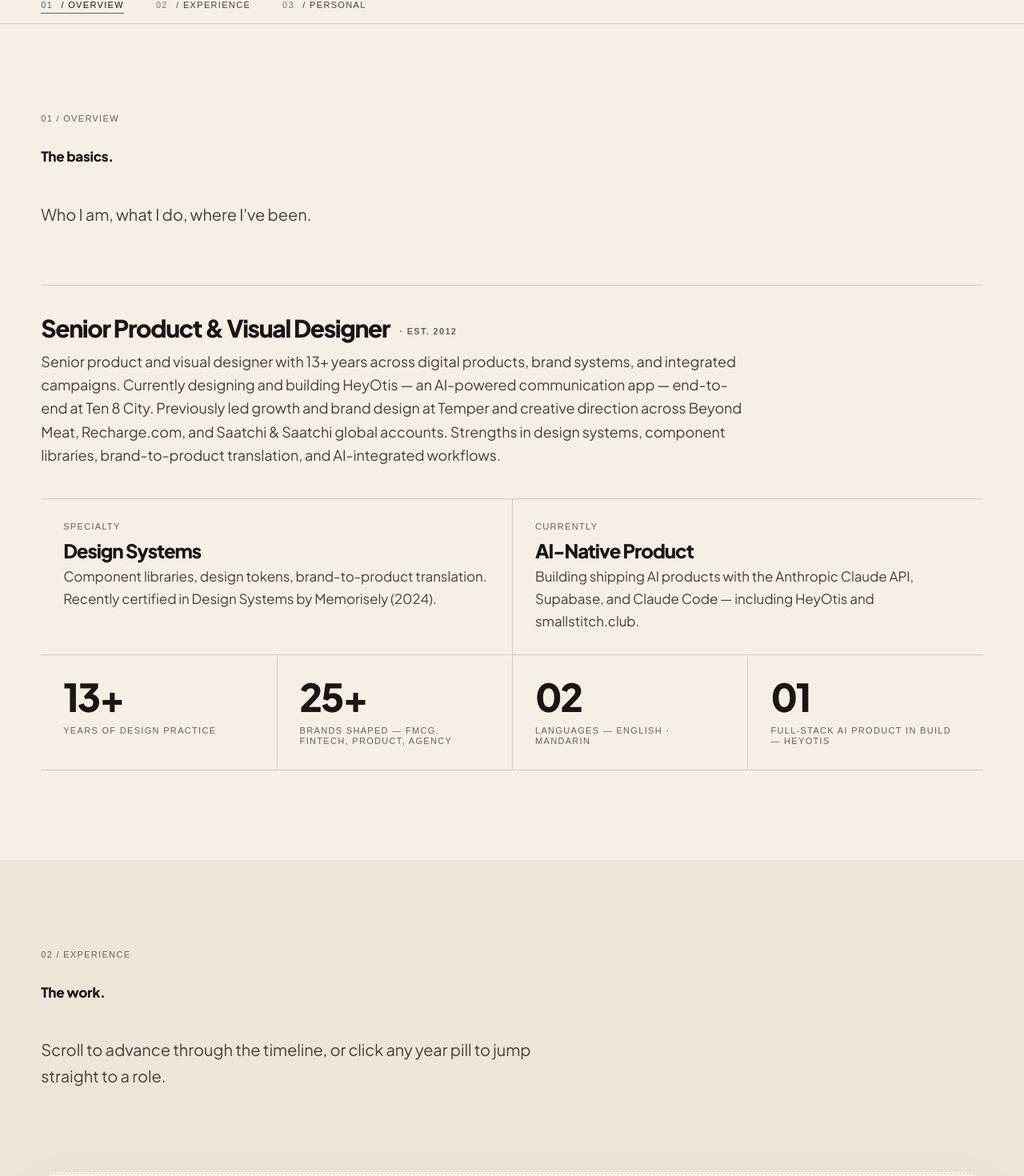
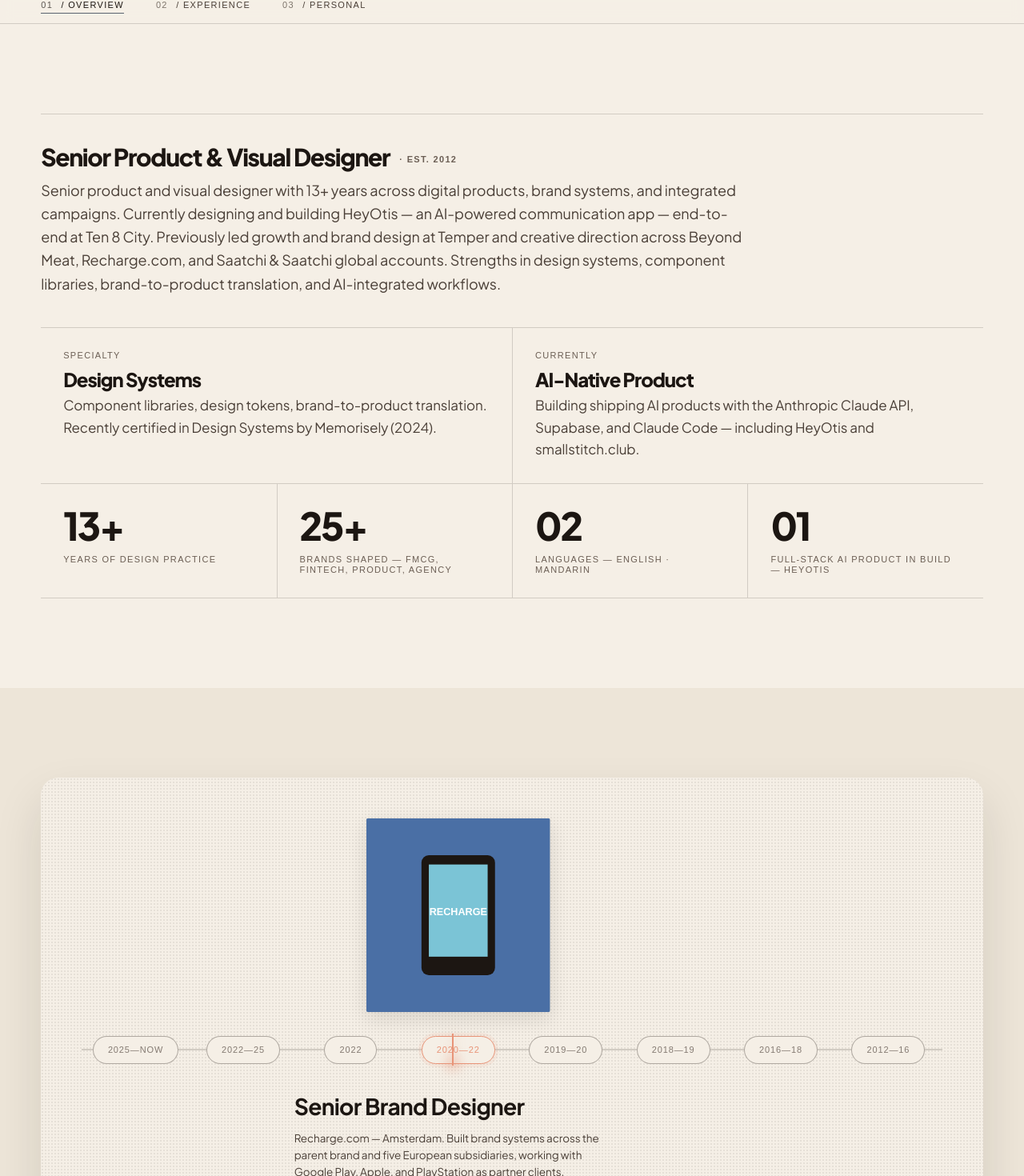
Before and after one commit to samanthaahhee/sams-portfolio, a Next.js app: page /about in a window 1280 px wide. Shown: the part 596-2066 px from the top of the page at 80% size. Built offline with nearby package versions, Linux system fonts and the light colour scheme; a web font is replaced by a local one.

Commit message:
Drop section headers on /about
Removes the eyebrow / title / tagline trio from all three /about
sections (Overview, Experience, Personal). The sections now lead
directly with their body content. MenuCard reduces to a simple
anchored section frame; the Experience intro band is gone too.

```diff
--- a/src/app/about/page.tsx
+++ b/src/app/about/page.tsx
@@ -42,12 +42,7 @@ export default function AboutPage() {
         <AboutNav />
 
         {/* ── 01 / Overview ──────────────────────────────────────── */}
-        <MenuCard
-          id="overview"
-          eyebrow="01 / Overview"
-          title="The basics."
-          tagline="Who I am, what I do, where I've been."
-        >
+        <MenuCard id="overview">
           {/* Featured intro */}
           <div
             className="grid grid-cols-12 gap-4 py-8 md:py-10"
@@ -125,37 +120,9 @@ export default function AboutPage() {
         <div
           id="experience"
           data-pair="coral-sage"
-          className="scroll-mt-20"
+          className="scroll-mt-20 pt-12 md:pt-16"
           style={{ background: "var(--paper-soft)" }}
         >
-          {/* Intro band — sets up the section before the sticky scroll
-              trap kicks in. */}
-          <section
-            className="px-[var(--spacing-page)] pt-20 md:pt-28 pb-10 md:pb-14"
-            aria-labelledby="experience-heading"
-          >
-            <div className="grid grid-cols-12 gap-4">
-              <p className="col-span-12 font-mono text-[color:var(--meta)] mb-4">
-                02 / Experience
-              </p>
-              <h2
-                id="experience-heading"
-                className="col-span-12 md:col-span-10 font-display text-[color:var(--ink)]"
-                style={{
-                  fontSize: "var(--text-d3)",
-                  lineHeight: 0.98,
-                  letterSpacing: "-0.015em",
-                }}
-              >
-                The work.
-              </h2>
-              <p className="col-span-12 md:col-span-7 mt-6 md:mt-8 text-base md:text-xl leading-relaxed text-[color:var(--ink-soft)]">
-                Scroll to advance through the timeline, or click any year
-                pill to jump straight to a role.
-              </p>
-            </div>
-          </section>
-
           {/* The sticky scroll-driven roadmap card */}
           <CareerRoadmap items={experience} />
 
@@ -180,12 +147,7 @@ export default function AboutPage() {
         </div>
 
         {/* ── 03 / Personal ──────────────────────────────────────── */}
-        <MenuCard
-          id="personal"
-          eyebrow="03 / Personal"
-          title="Personal &amp; testimonials."
-          tagline="What people say. Where I trained. What I'm good at."
-        >
+        <MenuCard id="personal">
           {/* Testimonials 2×2 */}
           <div className="grid grid-cols-1 md:grid-cols-2 gap-4 md:gap-6 mb-14 md:mb-20">
             {testimonials.map((t, i) => (
--- a/src/components/menu-card.tsx
+++ b/src/components/menu-card.tsx
@@ -5,26 +5,18 @@ import { motion } from "motion/react";
 type Variant = "paper" | "paper-soft";
 
 /**
- * Editorial section frame for /about. Mono eyebrow + display title +
- * tagline + body slot. Backed by either `--paper` or `--paper-soft`
- * for visual rhythm — no card shadows, no script labels.
+ * Section frame for /about. Renders just an anchored section with the
+ * editorial scroll-reveal — no eyebrow, no title, no tagline. The
+ * sections speak for themselves through their body content; headers
+ * were removed in the editorial pass.
  */
 export function MenuCard({
   id,
-  eyebrow,
-  title,
-  tagline,
   variant = "paper",
   children,
 }: {
   /** Anchor id used by the sticky nav. */
   id: string;
-  /** Mono uppercase label, e.g. "01 / Overview". */
-  eyebrow: string;
-  /** Display-weight section title, e.g. "About". */
-  title: string;
-  /** Short editorial line under the title. */
-  tagline: string;
   variant?: Variant;
   children: React.ReactNode;
 }) {
@@ -40,25 +32,6 @@ export function MenuCard({
       transition={{ duration: 0.9, ease: [0.2, 0.8, 0.2, 1] }}
     >
       <div className="grid grid-cols-12 gap-4">
-        <p className="col-span-12 font-mono text-[color:var(--meta)] mb-4">
-          {eyebrow}
-        </p>
-
-        <h2
-          className="col-span-12 md:col-span-10 font-display text-[color:var(--ink)]"
-          style={{
-            fontSize: "var(--text-d3)",
-            lineHeight: 0.98,
-            letterSpacing: "-0.015em",
-          }}
-        >
-          {title}
-        </h2>
-
-        <p className="col-span-12 md:col-span-7 mt-6 md:mt-8 text-base md:text-xl leading-relaxed text-[color:var(--ink-soft)] mb-10 md:mb-14">
-          {tagline}
-        </p>
-
         <div className="col-span-12">{children}</div>
       </div>
     </motion.section>
```
